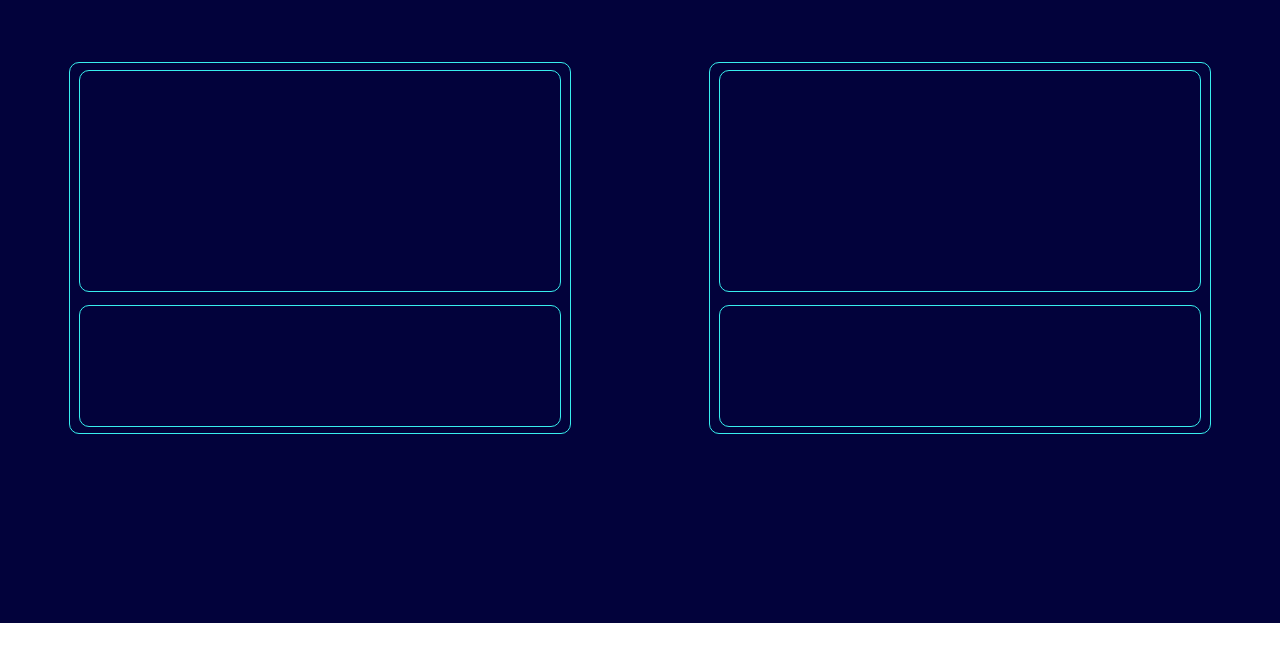
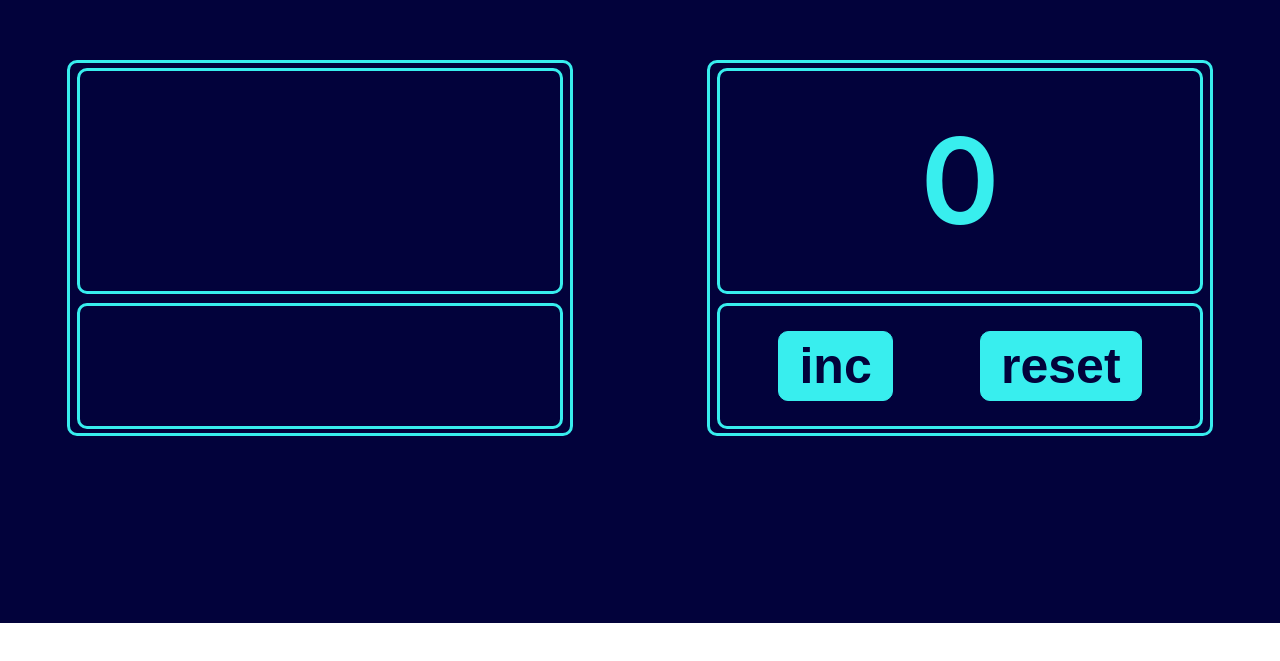
Before and after one commit to AliaksandrLiubanets/counter_ls, a React (Create React App) app: page / in a window 1280 px wide. Shown: the part 127-788 px from the top of the page. Built offline with nearby package versions, Linux system fonts and the light colour scheme.

Commit message:
Complete styles for DisplayCounter

```diff
--- a/src/App.tsx
+++ b/src/App.tsx
@@ -1,14 +1,15 @@
-import React from 'react';
-import './App.css';
-import Window from './components/Window'
+import React from 'react'
+import './App.css'
+import DisplayCounter from './components/DisplayCounter'
+import DisplaySettings from './components/DisplaySettings'
 
 function App() {
-  return (
-    <div className="App">
-      <Window />
-      <Window />
-    </div>
-  );
+    return (
+        <div className="App">
+            <DisplaySettings/>
+            <DisplayCounter/>
+        </div>
+    )
 }
 
-export default App;
+export default App
--- /dev/null
+++ b/src/components/DisplayCounter.tsx
@@ -0,0 +1,28 @@
+import s from '../styles/styles.module.css'
+import {useState} from 'react'
+
+type DisplayCounterPropsType = {
+
+}
+
+function DisplayCounter(props: DisplayCounterPropsType) {
+
+    const [number, setNumber] = useState(0)
+
+    return <div className={s.window__frame}>
+        <div className={s.window__large}>
+            <div className={s.window__large__counter}>
+                <div className={s.window__large__number}>{number}</div>
+            </div>
+
+        </div>
+        <div className={s.window__small}>
+            <div className={s.window__small__buttons}>
+                <div><button>inc</button></div>
+                <div><button>reset</button></div>
+            </div>
+
+        </div>
+    </div>
+}
+export default DisplayCounter
--- a/src/styles/styles.module.css
+++ b/src/styles/styles.module.css
@@ -8,14 +8,49 @@
 .window__frame, .window__large, .window__small {
     width: 500px;
     height: 370px;
-    border: 1px solid #38eeee;
+    border: 3px solid #38eeee;
     border-radius: 10px;
 }
 .window__large{
     width: 480px;
     height: 220px;
+    display: flex;
+    align-items: center;
+    justify-content: center;
 }
 .window__small{
     width: 480px;
     height: 120px;
 }
+
+.window__large__counter {
+
+}
+
+.window__large__number {
+    color: #38eeee;
+    font-size: 120px;
+    font-weight: 600;
+}
+
+.window__small {
+    display: flex;
+    justify-content: center;
+    align-items: center;
+}
+
+.window__small__buttons {
+    display: grid;
+    grid-column-gap: 40px;
+    grid-template-columns: 1fr 1fr;
+}
+
+.window__small__buttons button {
+    font-size: 50px;
+    font-weight: 600;
+    color: #02023b;
+    background-color: #38eeee;
+    border: 1px solid #38eeee;
+    border-radius: 10px;
+    padding: 5px 20px;
+}
```
Also changed, not shown: src/components/DisplaySettings.tsx (renamed from src/components/Window.tsx, +4 -3 lines).
